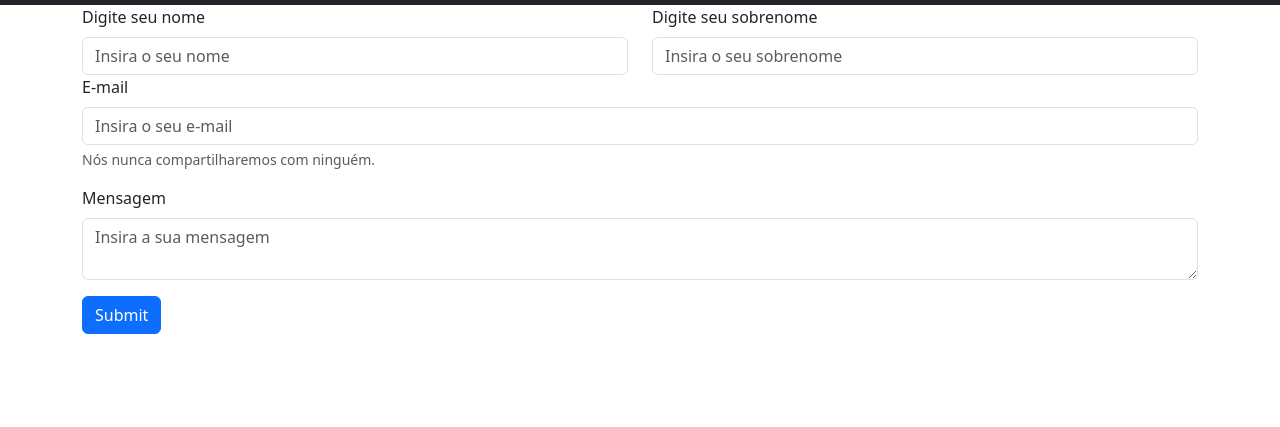
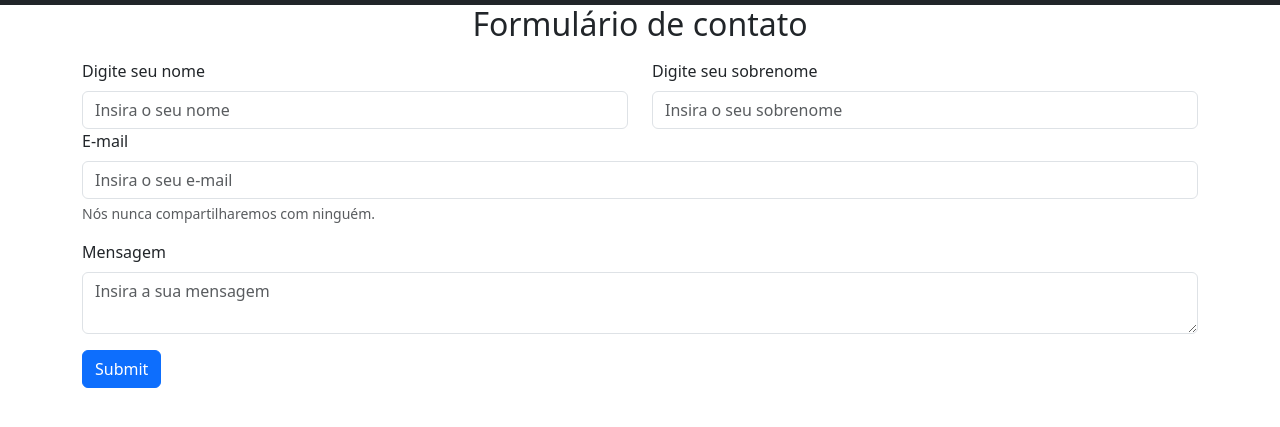
Before and after one commit to Vaamiv/Meu-PWA2, a plain HTML site: page formulario.html in a window 1280 px wide. Shown: the part 51-478 px from the top of the page. Drawn offline with nearby package versions, Linux system fonts and the light colour scheme.

Commit message:
formulario

```diff
--- a/formulario.html
+++ b/formulario.html
@@ -42,7 +42,8 @@
 
     <main>
         <div class="container">
-            <form id="form-contato" novalidate>
+            <h2 class="text-center mb-3">Formulário de contato</h2>
+            <form id="form-contato" action="#" novalidate>
                 <div class="row">
                     <div class="col-12 col-md-6">
                         <label class="form-label" for="inputName">Digite seu nome</label>
```
